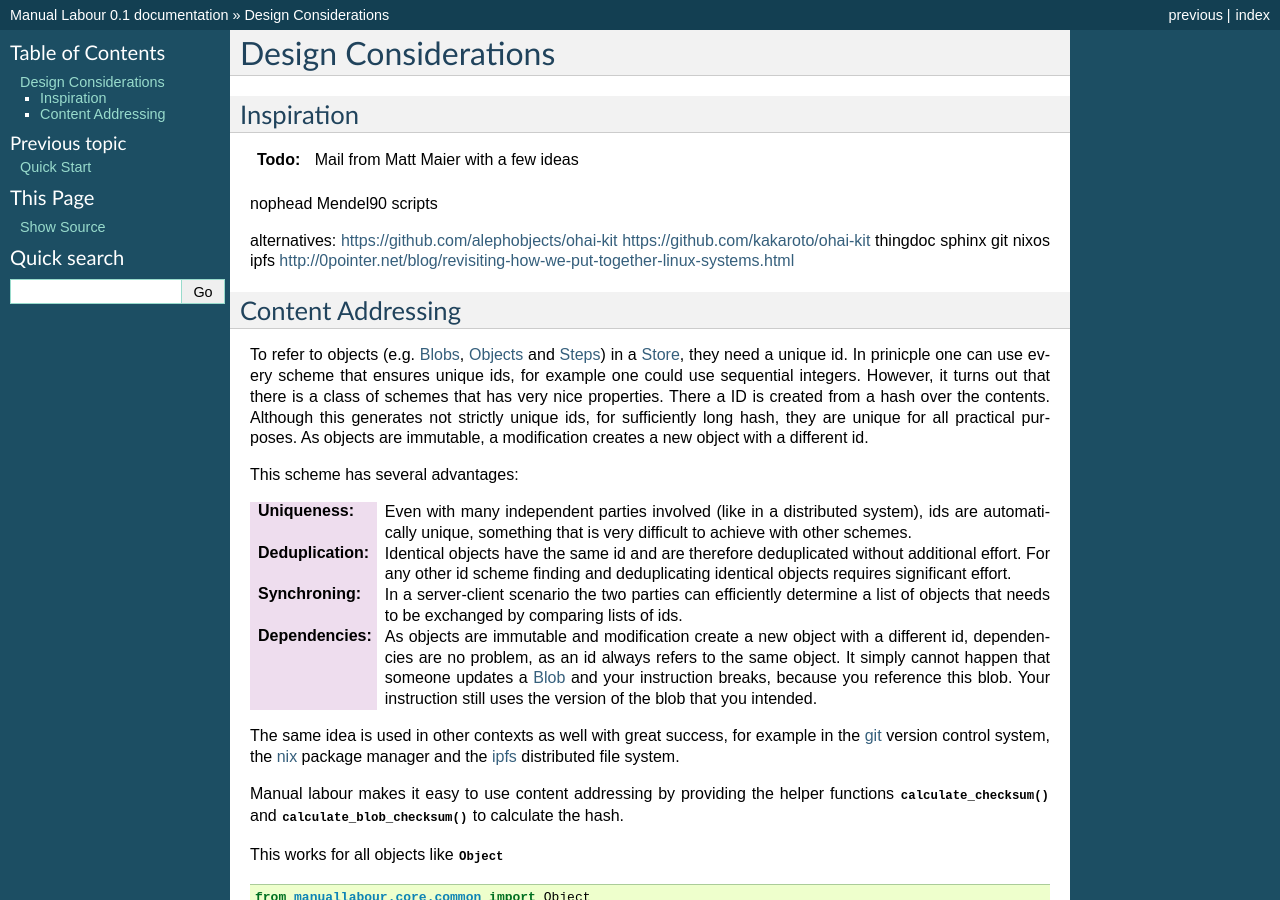
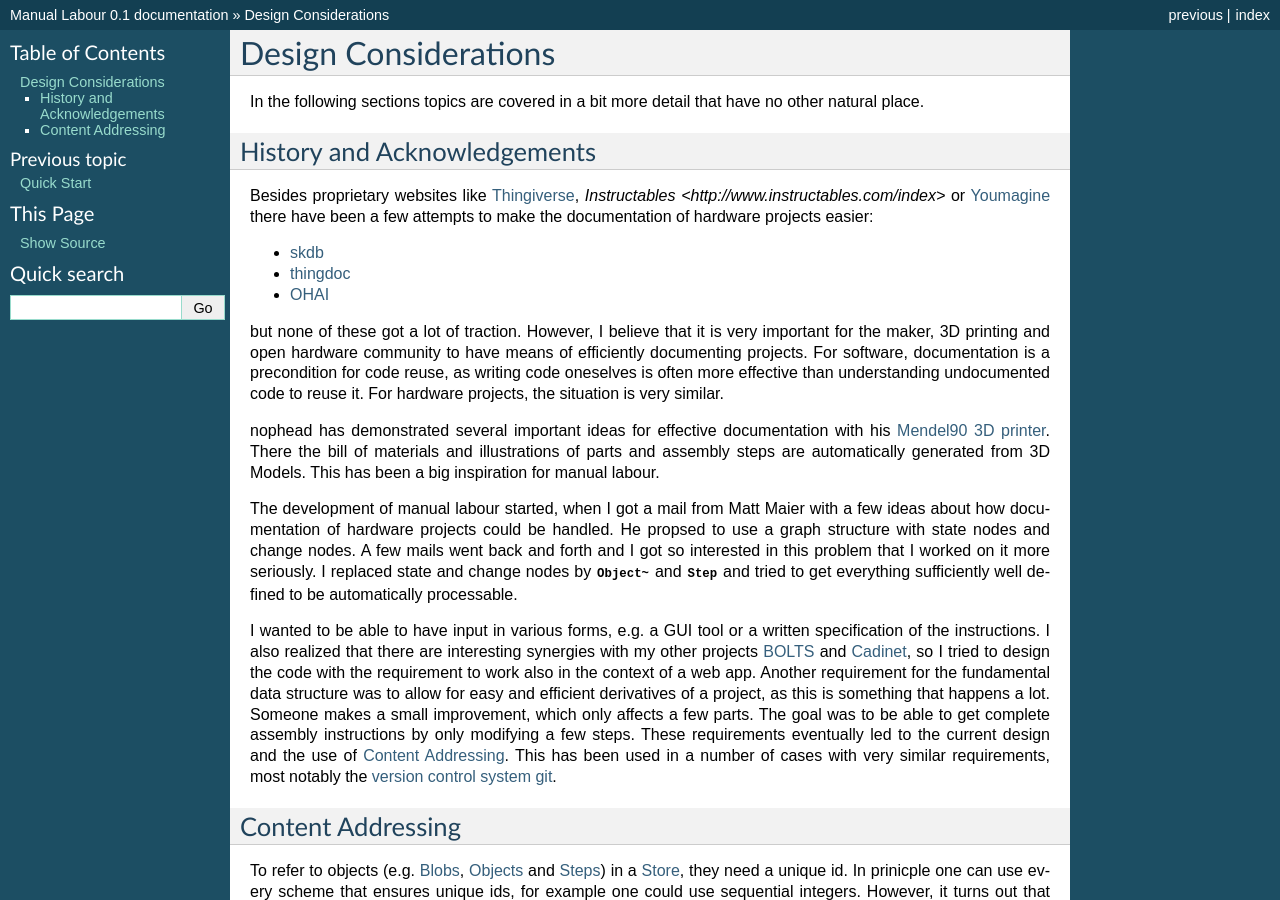
Before and after one commit to jreinhardt/manual-labour, a Sphinx documentation site: the page built from docs/source/design.rst, in a window 1280 px wide and 900 px high. Built offline with Sphinx 7.4.7, drawn with Linux system fonts in a browser that asks for light colours; pages that are not in the unit, such as notebooks, are missing from menus.

Commit message:
history section

```diff
--- a/docs/source/design.rst
+++ b/docs/source/design.rst
@@ -1,21 +1,57 @@
 Design Considerations
 =====================
 
-Inspiration
------------
+In the following sections topics are covered in a bit more detail that have no
+other natural place.
 
-.. todo:: Mail from Matt Maier with a few ideas
+History and Acknowledgements
+----------------------------
 
-nophead Mendel90 scripts
+Besides proprietary websites like `Thingiverse <http://www.thingiverse.com/>`_,
+`Instructables <http://www.instructables.com/index>` or `Youmagine
+<https://www.youmagine.com/>`_ there have been a few attempts to make the
+documentation of hardware projects easier:
 
-alternatives: https://github.com/alephobjects/ohai-kit
-https://github.com/kakaroto/ohai-kit
-thingdoc
-sphinx
-git
-nixos
-ipfs
-http://0pointer.net/blog/revisiting-how-we-put-together-linux-systems.html
+* `skdb <http://gnusha.org/skdb/>`_
+* `thingdoc <https://github.com/josefprusa/ThingDoc>`_
+* `OHAI <https://github.com/alephobjects/ohai-kit>`_
+
+but none of these got a lot of traction. However, I believe that it is very
+important for the maker, 3D printing and open hardware community to have means
+of efficiently documenting projects. For software, documentation is a
+precondition for code reuse, as writing code oneselves is often more effective
+than understanding undocumented code to reuse it. For hardware projects, the
+situation is very similar.
+
+nophead has demonstrated several important ideas for effective documentation
+with his `Mendel90 3D printer <https://github.com/nophead/Mendel90>`_. There
+the bill of materials and illustrations of parts and assembly steps are
+automatically generated from 3D Models. This has been a big inspiration for
+manual labour.
+
+The development of manual labour started, when I got a mail from Matt Maier
+with a few ideas about how documentation of hardware projects could be handled.
+He propsed to use a graph structure with state nodes and change nodes. A few
+mails went back and forth and I got so interested in this problem that I worked
+on it more seriously. I replaced state and change nodes by
+:class:`~manuallabour.core.common.Object~` and
+:class:`~manuallabour.core.common.Step` and tried to get everything
+sufficiently well defined to be automatically processable.
+
+I wanted to be able to have input in various forms, e.g. a GUI tool or a
+written specification of the instructions. I also realized that there are
+interesting synergies with my other projects `BOLTS
+<http://www.bolts-library.org>`_ and `Cadinet
+<https://github.com/jreinhardt/CADinet>`_, so I tried to design the code with
+the requirement to work also in the context of a web app. Another requirement
+for the fundamental data structure was to allow for easy and efficient
+derivatives of a project, as this is something that happens a lot. Someone
+makes a small improvement, which only affects a few parts. The goal was to be
+able to get complete assembly instructions by only modifying a few steps. These
+requirements eventually led to the current design and the use of
+:ref:`content-addressing`. This has been used in a number of cases with very
+similar requirements, most notably the `version control system git
+<http://git-scm.org>`_.
 
 .. _content-addressing:
 
```
